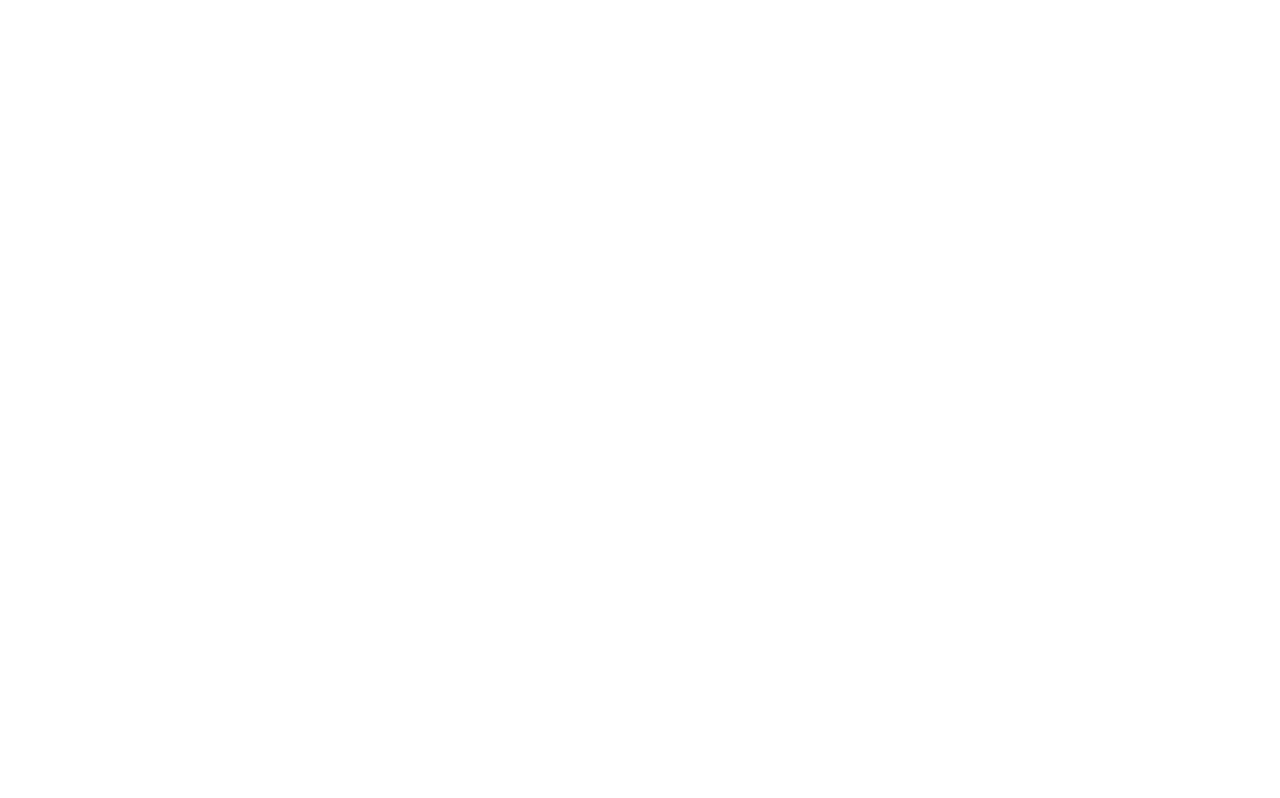
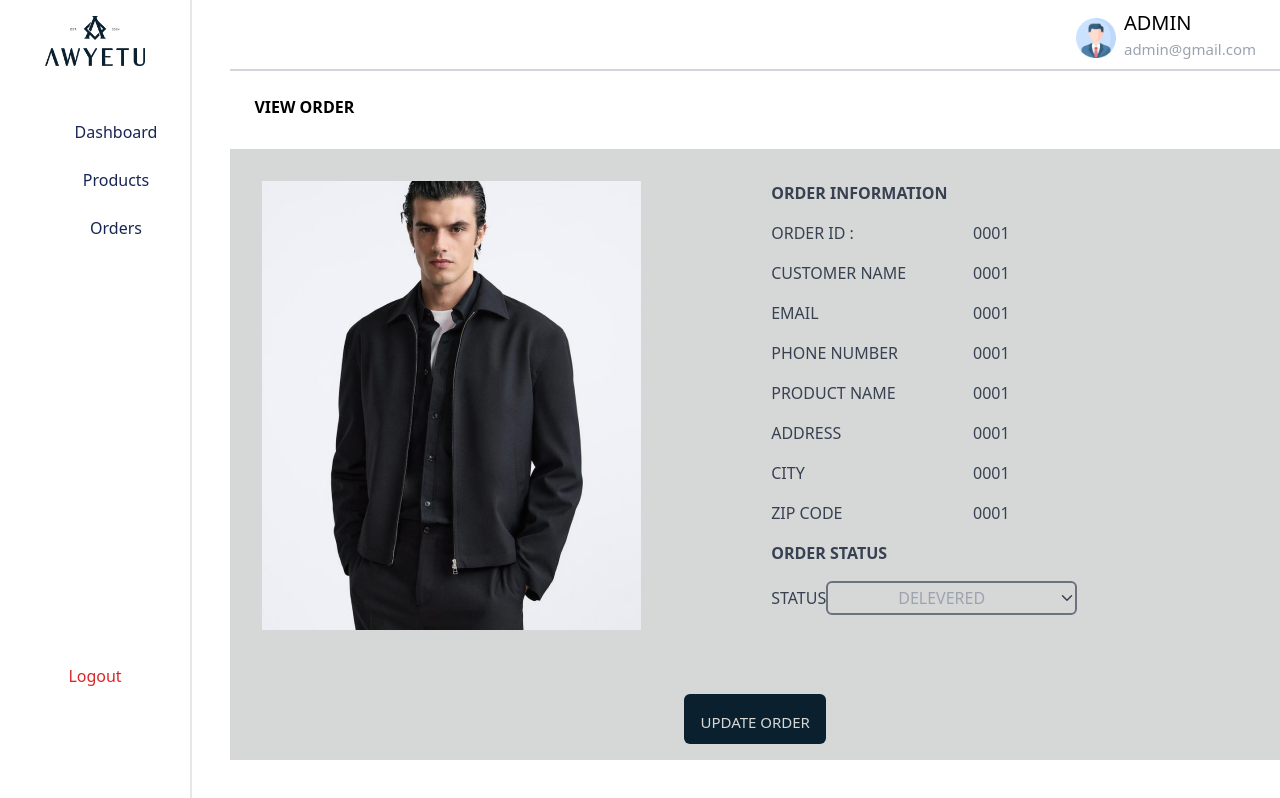
Before and after one commit to jed-chela/estore-frontend, a React (Create React App) app: page /Adminorderview in a window 1280 px wide. Before the commit this address had no page. Built offline with nearby package versions, Linux system fonts and the light colour scheme.

Commit message:
Admin Dashboard Update
15092403

```diff
--- a/src/App.js
+++ b/src/App.js
@@ -10,6 +10,7 @@
 import AdminProductEdit from "./Pages/AdminProductEdit";
 import AdminOrderPage from "./Pages/AdminOrderPage";
 import AdminNewProduct from "./Pages/AdminNewProduct";
+import AdminOrderView from "./Pages/AdminOrderView";
 
 
 
@@ -39,6 +40,7 @@
           <Route path="/Adminproductedit" element={<AdminProductEdit />} />
           <Route path="/Adminorderpage" element={<AdminOrderPage />} />
           <Route path="/Adminproductadd" element={<AdminNewProduct />} />
+          <Route path="/Adminorderview" element={<AdminOrderView />} />
 
         </Routes>
       </BrowserRouter>
--- a/src/Components/AdminEdit.jsx
+++ b/src/Components/AdminEdit.jsx
@@ -5,7 +5,7 @@
 
 const AdminEdit = () => {
   return (
-    <div className=' className=" relative mt-2  bg-gray-300   md:ml-[18%]  h-full border-b-gray-300 max-w-screen-xl"'>
+    <div className=" relative mt-2  bg-gray-300   md:ml-[18%]  h-full border-b-gray-300 max-w-screen-xl">
       <div className="bg-white">
         {" "}
         <div className="mt-[5rem] w-auto    flex justify-end md:hidden">
@@ -25,7 +25,7 @@
 
       <div className=" h-auto md:p-6 p-1  ">
         <div className=" p-4  bg-white   md:h-auto  md:m-0  md:w-auto   ">
-          <button className="border-2 w-[50px] md:w-[70px] flex items-center mt-2  mb-4 block hover:bg-[#0b202e]  hover:text-[#d6d8d8] rounded-md">
+          <button className="border-2 w-[50px] md:w-[70px] flex items-center mt-2  mb-4  hover:bg-[#0b202e]  hover:text-[#d6d8d8] rounded-md">
             <FaChevronLeft className="m-1" />
             <Link to="/AdminproductList">Back</Link>
           </button>
--- a/src/Components/AdminOrderList.jsx
+++ b/src/Components/AdminOrderList.jsx
@@ -32,7 +32,7 @@
       <div className=" w-auto mt-[20px]  h-[70px] ">
         <p className="p-2  font-bold ml-2">ORDER LIST</p>
       </div>
-      <div className=' className=" relative  p-1  md:p-4  bg-[#D6D8D8] h-auto border-b-gray-300 max-w-screen-xl"'>
+      <div className=" relative  p-1  md:p-4  bg-[#D6D8D8] h-auto border-b-gray-300 max-w-screen-xl">
         <div className="grid md:flex md:p-2 mb-2">
           <div className="flex justify-between border-2 rounded-md  items-center md:m-1 bg-white">
             <input
@@ -52,7 +52,7 @@
               id=""
               placeholder="Search"
             />
-            <CiSearch className="m-2 text-gray-500"/>
+            <CiSearch className="m-2 text-gray-500" />
           </div>
           <div className="flex justify-between  border-2 rounded-md items-center md:m-1 bg-white">
             <input
@@ -62,7 +62,7 @@
               id=""
               placeholder="Status"
             />
-            <IoChevronDown className="m-2 text-gray-500"/>
+            <IoChevronDown className="m-2 text-gray-500" />
           </div>
         </div>
         <TableContainer component={Paper}>
@@ -94,7 +94,7 @@
                         "&:hover": { backgroundColor: "darkred" },
                       }}
                     >
-                      View
+                      <Link to="/Adminorderview">View</Link>
                     </Button>
                   </TableCell>
                 </TableRow>
--- a/src/Components/AdminTableList.jsx
+++ b/src/Components/AdminTableList.jsx
@@ -22,7 +22,7 @@
   };
 
   return (
-    <div className=' className=" relative mt-2 ml-[18%]  bg-gray-300 w-full md:w-auto  h-full border-b-gray-300 max-w-screen-xl"'>
+    <div className=" relative mt-2 ml-[18%]  bg-gray-300 w-full md:w-auto  h-full border-b-gray-300 max-w-screen-xl">
       <div className="mt-[5rem] w-full bg-white  flex justify-end md:hidden">
         <img className="w-auto h-[30px]  mt-2" src={picadm} alt="" />
 
--- /dev/null
+++ b/src/Components/AdminView.jsx
@@ -0,0 +1,95 @@
+import React from "react";
+import pic9 from "../assets/productImage/image 18.png";
+import { IoChevronDown } from "react-icons/io5";
+import { Link } from "react-router-dom";
+import picadm from "../assets/productImage/Group.png";
+const AdminView = () => {
+  return (
+    <div className=" relative mt-2 ml-[18%]  bg-[#D6D8D8] w-full md:w-auto  h-full border-b-gray-300 max-w-screen-xl">
+         <div className="bg-white">
+        {" "}
+        <div className="mt-[5rem] w-auto    flex justify-end md:hidden">
+          <img className="w-auto h-[30px]  mt-2 " src={picadm} alt="" />
+
+          <div className="p-2 mr-4 ">
+            <h1 className="text-[10px]">ADMIN</h1>
+            <p className="text-gray-400 text-[10px]  ">admin@gmail.com</p>
+          </div>
+        </div>
+        <hr className="md:hidden" />
+        <div className=" relative w-auto mt-[2rem] md:mt-0  h-[70px] bg-white">
+          <p className="p-4 font-bold ml-2">VIEW ORDER</p>
+        </div>
+      </div>
+      <hr className="md:hidden" />
+      <div className="p-4 w-auto   h-auto flex ">
+        <div className="w-auto h-full p-4  flex-1">
+          <img src={pic9} alt="" />
+        </div>
+        <div className="justify-start items-start w-full p-4 h-full text-gray-700 flex-1">
+          <div>
+            <div className="font-bold text-gray-700">
+              <h1>ORDER INFORMATION</h1>
+            </div>
+            <div className="flex w-[50%] mt-4 font-medium justify-between">
+              <h2>ORDER ID :</h2>
+              <p>0001</p>
+            </div>
+            <div className="flex w-[50%] mt-4 font-medium  justify-between">
+              <h2>CUSTOMER NAME</h2>
+              <p>0001</p>
+            </div>
+            <div className="flex w-[50%] mt-4 font-medium   justify-between">
+              <h2>EMAIL</h2>
+              <p>0001</p>
+            </div>
+            <div className="flex w-[50%] mt-4 font-medium   justify-between">
+              <h2>PHONE NUMBER</h2>
+              <p>0001</p>
+            </div>
+            <div className="flex w-[50%] mt-4 font-medium   justify-between">
+              <h2>PRODUCT NAME</h2>
+              <p>0001</p>
+            </div>
+            <div className="flex w-[50%] mt-4 font-medium   justify-between">
+              <h2>ADDRESS</h2>
+              <p>0001</p>
+            </div>
+            <div className="flex w-[50%] mt-4 font-medium   justify-between">
+              <h2>CITY</h2>
+              <p>0001</p>
+            </div>
+            <div className="flex w-[50%] mt-4 font-medium   justify-between">
+              <h2>ZIP CODE</h2>
+              <p>0001</p>
+            </div>
+          </div>
+          <h1 className="font-bold mt-4">ORDER STATUS</h1>
+          <div className="flex w-[50%] mt-4 font-medium items-center  justify-between">
+            <h2>STATUS</h2>
+            <p className="border-2 flex items-center rounded-md  border-gray-500">
+              <input
+                className=" h-[30px] text-center outline-none rounded-md bg-transparent"
+                type="text"
+                name=""
+                id=""
+                placeholder="DELEVERED "
+              />
+              <IoChevronDown />
+            </p>
+          </div>
+
+        </div>
+
+      </div>
+      <div className="justify-center  h-auto grid m-4">
+            <button className=" h-[50px] rounded-md m-4 p-4 bg-[#0B202E]"><Link className=" text-[#D6D8D8] text-[15px]">UPDATE ORDER</Link></button>
+        </div>
+
+
+
+    </div>
+  );
+};
+
+export default AdminView;
--- /dev/null
+++ b/src/Pages/AdminOrderView.jsx
@@ -0,0 +1,18 @@
+import React from 'react'
+import AdminMobileMenu from '../Components/AdminMobileMenu'
+import AdminSidebar from '../Components/AdminSidebar'
+import AdminNavbar from '../Components/AdminNavbar'
+import AdminView from '../Components/AdminView'
+
+const AdminOrderView = () => {
+  return (
+    <div>
+        <AdminMobileMenu />
+        <AdminSidebar />
+        <AdminNavbar />
+        <AdminView />
+    </div>
+  )
+}
+
+export default AdminOrderView
```
